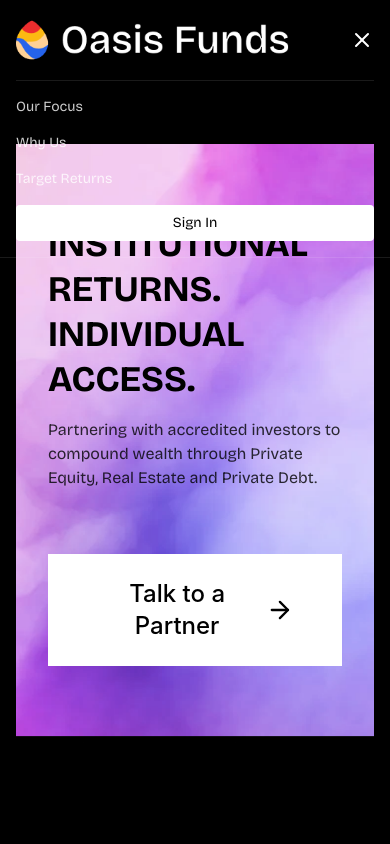
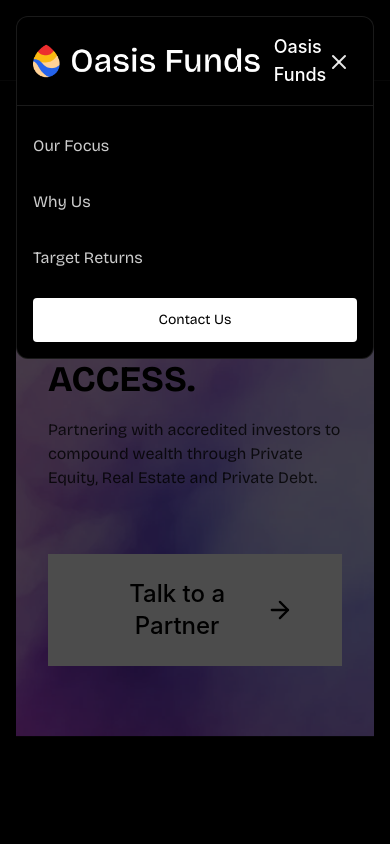
Before and after one commit to brainpulseInc/Oasis-funds, a React (Vite) app: page / in a window 390 px wide. Both pictures are taken after a click on the button "Open menu". Shown: the top 844 px of the page. Built offline with nearby package versions, Linux system fonts and the light colour scheme.

Commit message:
remove the sign in menu in the mobile

```diff
--- a/src/app/components/Header.tsx
+++ b/src/app/components/Header.tsx
@@ -12,6 +12,14 @@
     window.addEventListener('scroll', handleScroll);
     return () => window.removeEventListener('scroll', handleScroll);
   }, []);
+
+  // Lock body scroll when mobile menu is open
+  useEffect(() => {
+    document.body.style.overflow = mobileMenuOpen ? 'hidden' : '';
+    return () => {
+      document.body.style.overflow = '';
+    };
+  }, [mobileMenuOpen]);
 
   const scrollToSection = (sectionId: string) => {
     const element = document.getElementById(sectionId);
@@ -29,12 +37,16 @@
   };
 
   return (
-    <header className={`fixed top-0 left-0 right-0 z-50 transition-all duration-300 ${scrolled ? 'bg-black/80 backdrop-blur-sm' : 'bg-transparent'} border-b border-white/10`}>
+    <header
+      className={`fixed top-0 left-0 right-0 z-50 transition-all duration-300 ${
+        scrolled ? 'bg-black/80 backdrop-blur-sm' : 'bg-transparent'
+      } border-b border-white/10`}
+    >
       <div className="max-w-[1400px] mx-auto px-4 sm:px-6 lg:px-8">
         <div className="flex items-center justify-between h-20">
           {/* Logo */}
-          <div className="flex items-center">
-            <img src={logo} alt="Giant Funds" className="h-12 w-auto" />
+          <div className="flex items-center gap-3">
+            <img src={logo} alt="Oasis Funds" className="h-12 w-auto" />
           </div>
 
           {/* Desktop Navigation - Centered */}
@@ -71,19 +83,36 @@
             Contact Us
           </a>
 
-
           {/* Mobile Menu Button */}
           <button
             className="md:hidden text-white"
             onClick={() => setMobileMenuOpen(!mobileMenuOpen)}
+            aria-label={mobileMenuOpen ? 'Close menu' : 'Open menu'}
+            aria-expanded={mobileMenuOpen}
           >
             {mobileMenuOpen ? (
-              <svg width="24" height="24" fill="none" stroke="currentColor" strokeWidth="2" strokeLinecap="round" strokeLinejoin="round">
+              <svg
+                width="24"
+                height="24"
+                fill="none"
+                stroke="currentColor"
+                strokeWidth="2"
+                strokeLinecap="round"
+                strokeLinejoin="round"
+              >
                 <line x1="18" y1="6" x2="6" y2="18"></line>
                 <line x1="6" y1="6" x2="18" y2="18"></line>
               </svg>
             ) : (
-              <svg width="24" height="24" fill="none" stroke="currentColor" strokeWidth="2" strokeLinecap="round" strokeLinejoin="round">
+              <svg
+                width="24"
+                height="24"
+                fill="none"
+                stroke="currentColor"
+                strokeWidth="2"
+                strokeLinecap="round"
+                strokeLinejoin="round"
+              >
                 <line x1="3" y1="12" x2="21" y2="12"></line>
                 <line x1="3" y1="6" x2="21" y2="6"></line>
                 <line x1="3" y1="18" x2="21" y2="18"></line>
@@ -91,39 +120,81 @@
             )}
           </button>
         </div>
+      </div>
 
-        {/* Mobile Menu */}
+      {/* Mobile Menu Overlay (fixed, full-screen) */}
       {mobileMenuOpen && (
-          <div className="md:hidden py-4 border-t border-white/10">
-            <nav className="flex flex-col gap-4">
+        <div className="fixed inset-0 z-[9999] md:hidden">
+          {/* Backdrop */}
+          <button
+            className="absolute inset-0 bg-black/70"
+            aria-label="Close menu overlay"
+            onClick={() => setMobileMenuOpen(false)}
+          />
+
+          {/* Panel */}
+          <div className="relative mx-4 mt-4 rounded-xl bg-black border border-white/10 overflow-hidden">
+            <div className="flex items-center justify-between px-4 py-4 border-b border-white/10">
+              <div className="flex items-center gap-3">
+                <img src={logo} alt="Oasis Funds" className="h-10 w-auto" />
+                <span className="text-white text-lg font-medium">Oasis Funds</span>
+              </div>
+
+              <button
+                aria-label="Close menu"
+                className="text-white/90 p-2"
+                onClick={() => setMobileMenuOpen(false)}
+              >
+                <svg
+                  width="22"
+                  height="22"
+                  fill="none"
+                  stroke="currentColor"
+                  strokeWidth="2"
+                  strokeLinecap="round"
+                  strokeLinejoin="round"
+                >
+                  <line x1="18" y1="6" x2="6" y2="18"></line>
+                  <line x1="6" y1="6" x2="18" y2="18"></line>
+                </svg>
+              </button>
+            </div>
+
+            <nav className="flex flex-col gap-2 px-4 py-4">
               <button
                 onClick={() => scrollToSection('our-focus')}
-                className="text-white/80 hover:text-white transition-colors text-sm text-left"
+                className="text-left text-white/80 hover:text-white py-3"
                 style={{ fontFamily: 'var(--font-family-body)' }}
               >
                 Our Focus
               </button>
               <button
                 onClick={() => scrollToSection('why-us')}
-                className="text-white/80 hover:text-white transition-colors text-sm text-left"
+                className="text-left text-white/80 hover:text-white py-3"
                 style={{ fontFamily: 'var(--font-family-body)' }}
               >
                 Why Us
               </button>
               <button
                 onClick={() => scrollToSection('target-returns')}
-                className="text-white/80 hover:text-white transition-colors text-sm text-left"
+                className="text-left text-white/80 hover:text-white py-3"
                 style={{ fontFamily: 'var(--font-family-body)' }}
               >
                 Target Returns
               </button>
-              <button className="bg-white text-black px-6 py-2 rounded text-sm font-medium hover:bg-white/90 transition-colors" style={{ fontFamily: 'var(--font-family-body)' }}>
-                Sign In
-              </button>
+
+              <a
+                href="/contactform.html"
+                className="mt-2 inline-flex items-center justify-center bg-white text-black px-6 py-3 rounded text-sm font-medium hover:bg-white/90 transition-colors"
+                style={{ fontFamily: 'var(--font-family-body)' }}
+                onClick={() => setMobileMenuOpen(false)}
+              >
+                Contact Us
+              </a>
             </nav>
           </div>
+        </div>
       )}
-      </div>
     </header>
   );
 }
```
Lines whose indentation alone changed are shown as unchanged.
